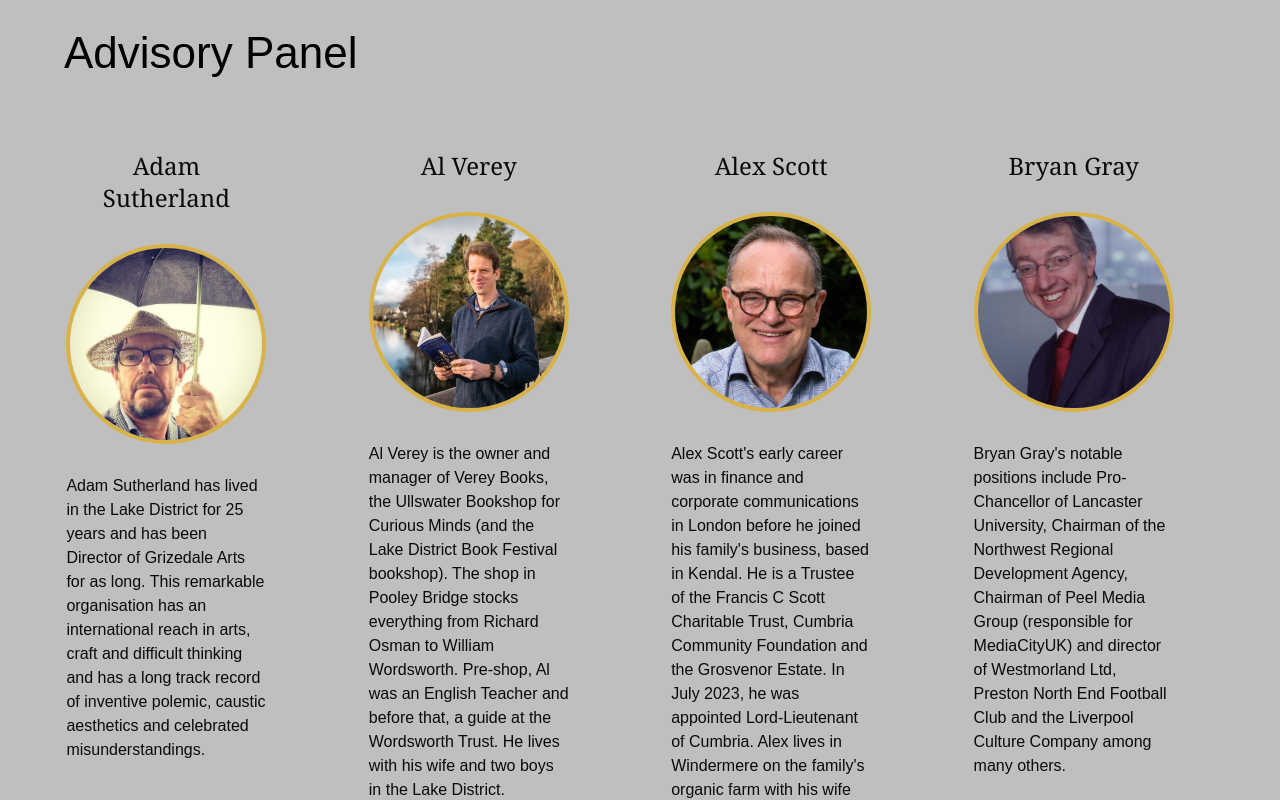
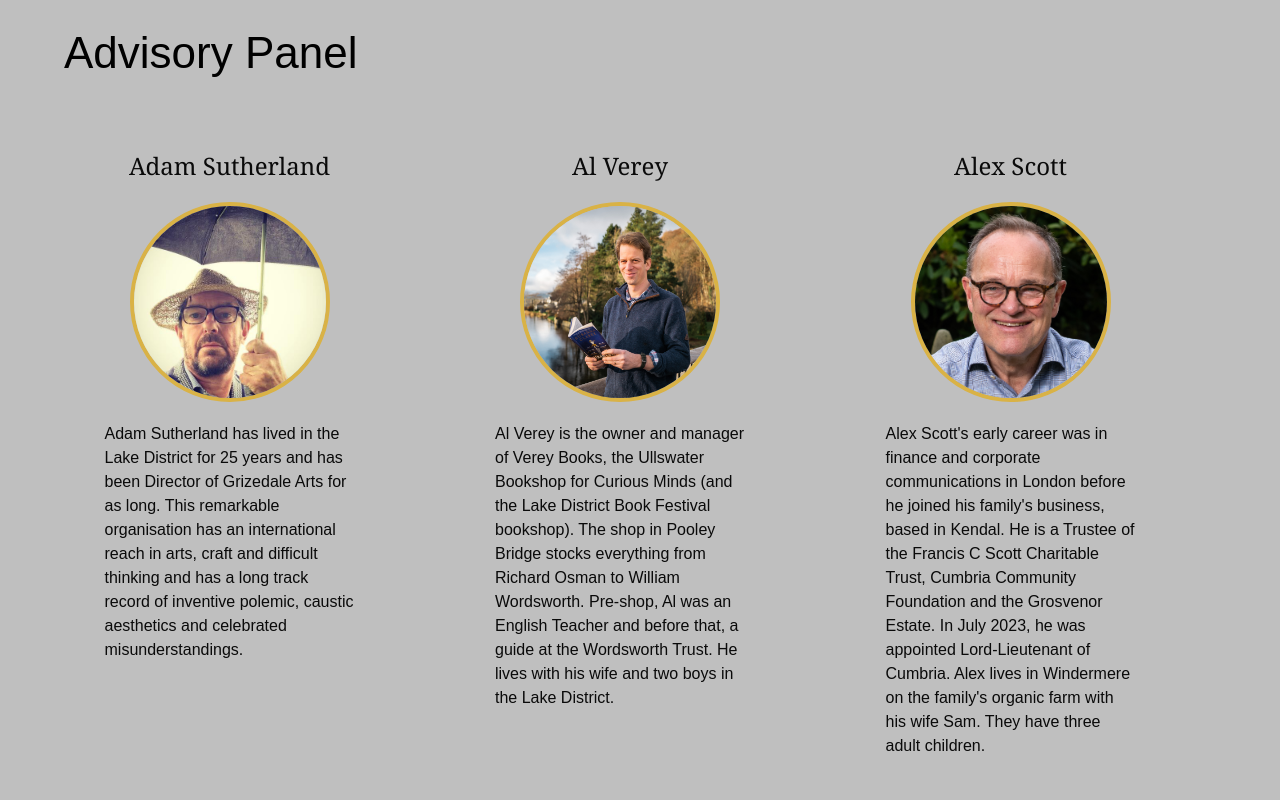
Before and after one commit to Shakey343/lakes-book-fest, a React (Vite) app: page /about in a window 1280 px wide. Shown: the part 1520-2320 px from the top of the page. Built offline with nearby package versions, Linux system fonts and the light colour scheme; a web font is replaced by a local one.

Commit message:
improved sizing for advisory panel

```diff
--- a/src/components/sections/AdvisoryPanel.tsx
+++ b/src/components/sections/AdvisoryPanel.tsx
@@ -93,7 +93,7 @@ const AdvisoryCards = () => {
   return team.map((member, i) => (
     <div
       key={i}
-      className="flex items-center flex-col gap-[30px] py-6 px-10 md:px-0 md:w-[200px] min-h-[432px]"
+      className="flex items-center flex-col gap-[20px] py-6 px-10 md:px-0 sm:w-[450px] md:w-[250px] min-h-[432px]"
     >
       <h3 className="text-night text-2xl text-center">{member.name}</h3>
       <img
```
